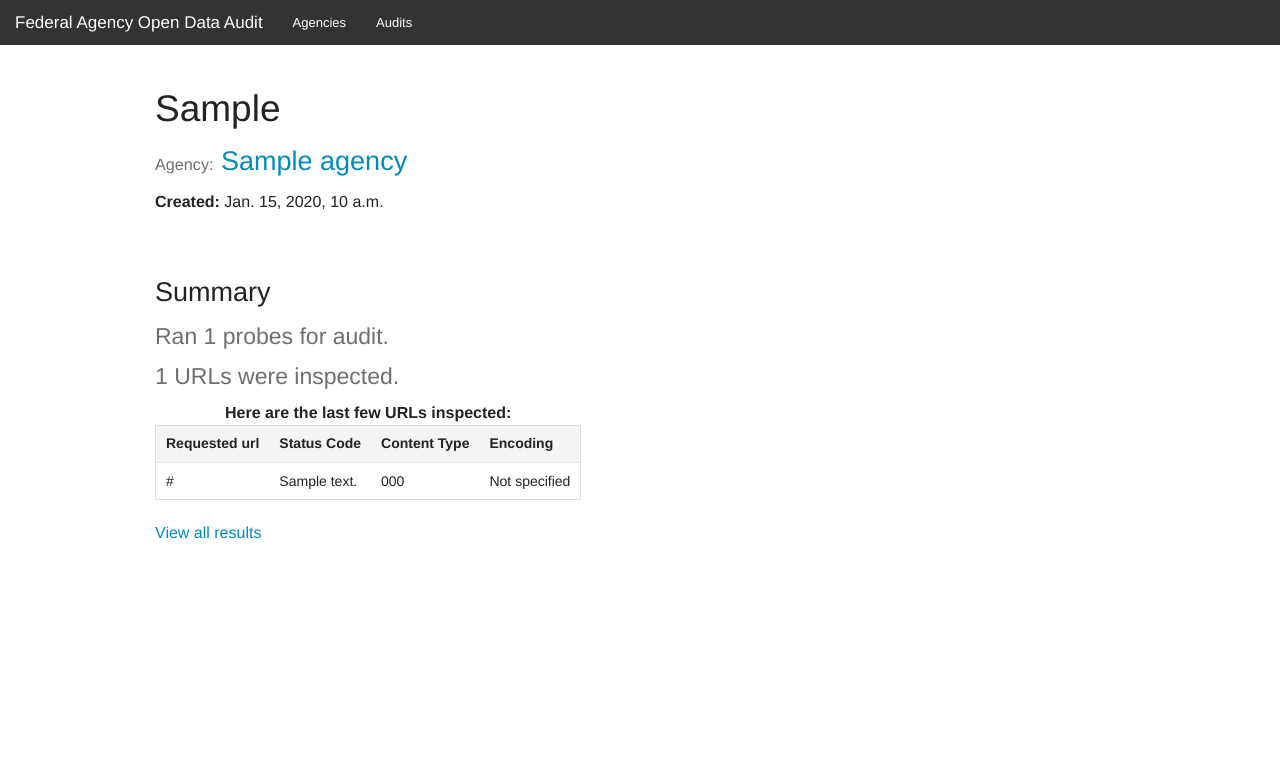
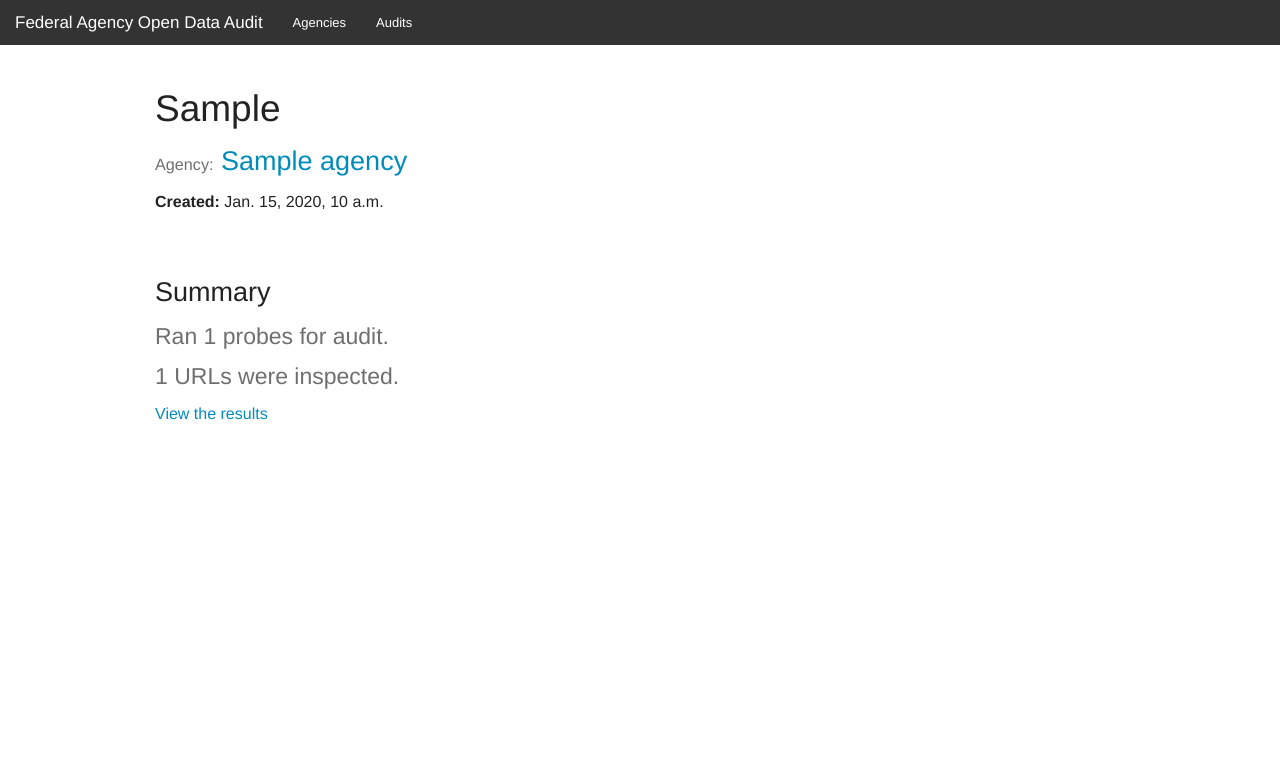
Before and after one commit to sunlightlabs/thezombies, a Django app: template thezombies/templates/audit_detail.html in a window 1280 px wide. Shown: the top 781 px of the page. Run offline with Django 3.2, Linux system fonts and the light colour scheme; the template is opened without the code that fills it: most values are stand-ins (such as "Sample title", 1, 10 or a date in 2020); parts of the project's set-up code (start-up, migrations or seed data) failed here and were passed over; some libraries are stand-ins or nearby versions.

Commit message:
Remove first page url inspections since the related objects list can be huge.

```diff
--- a/thezombies/templates/audit_detail.html
+++ b/thezombies/templates/audit_detail.html
@@ -22,29 +22,6 @@
         {% endfor %}
         {% endcomment %}
         <h4 class="subheader">{{ object.inspections_count|default:0 }} URLs were inspected.</h4>
-        {% if object.inspections %}
-        <table>
-            <caption>Here are the last few URLs inspected:</caption>
-            <thead>
-                <tr>
-                    <th>Requested url</th>
-                    <th>Status Code</th>
-                    <th>Content Type</th>
-                    <th>Encoding</th>
-                </tr>
-            </thead>
-            <tbody>
-            {% for inspection in object.inspections|slice:":10" %}
-                <tr>
-                    <td>{{ inspection.requested_url|urlizetrunc:60 }}</td>
-                    <td>{{ inspection.content_type }}</td>
-                    <td>{{ inspection.status_code }}</td>
-                    <td>{{ inspection.encoding|default:"Not specified" }}</td>
-                </tr>
-            {% endfor %}
-            </tbody>
-        </table>
-        <p><a href="{% url 'audit-url-list' pk=object.pk %}">View all results</a></p>
-        {% endif %}
+        <p><a href="{% url 'audit-url-list' pk=object.pk %}">View the results</a></p>
     </section>
 {% endblock %}
```
